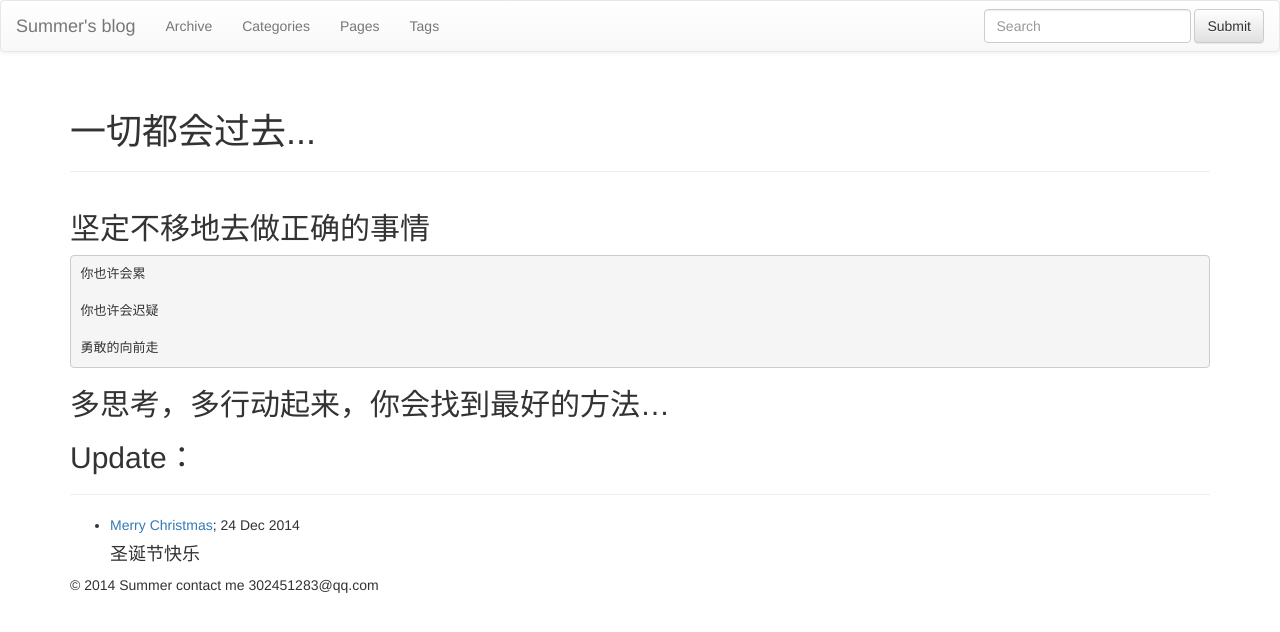
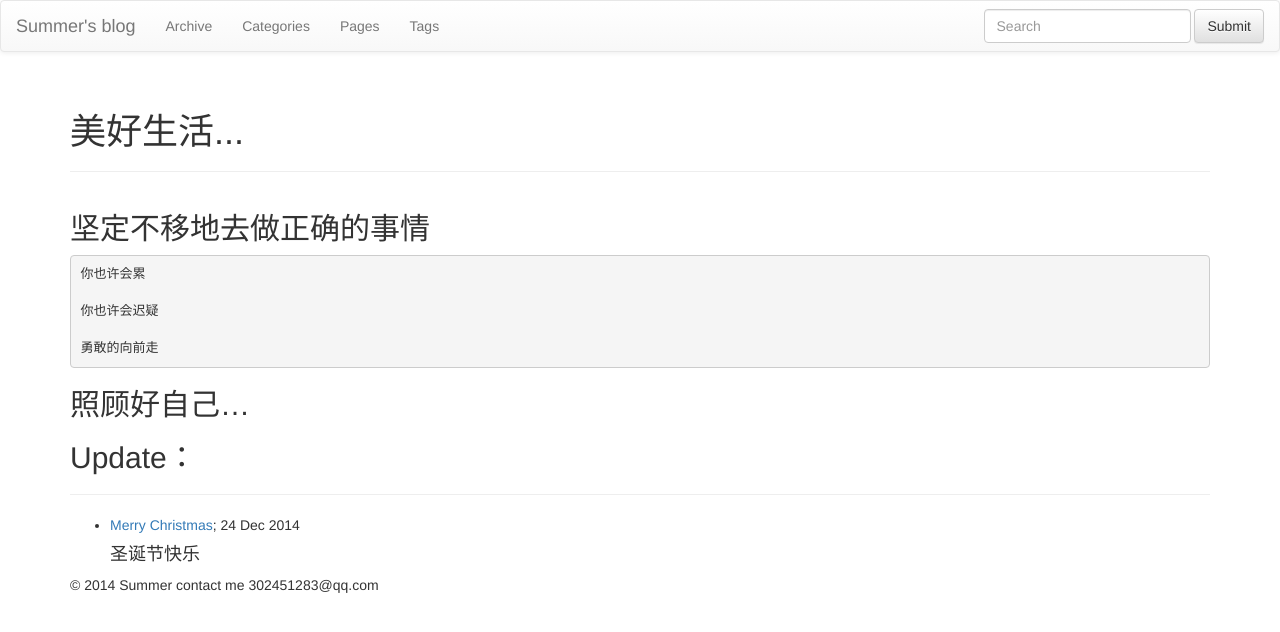
Before and after one commit to 302451283/302451283.github.com, a Jekyll site: the page built from index.md, in a window 1280 px wide. Shown: the top 632 px of the page. Built offline with Jekyll 4.4.1, drawn with Linux system fonts in a browser that asks for light colours; nearby versions of some CDN libraries; library files that are not in the unit come from our copies.

Commit message:
Wed Dec 24 20:53:48     2014

```diff
--- a/index.md
+++ b/index.md
@@ -1,6 +1,6 @@
 ---
 layout: page
-title: 一切都会过去...
+title: 美好生活...
 ---
 {% include JB/setup %}
 
@@ -15,7 +15,7 @@ title: 一切都会过去...
     勇敢的向前走
 
 
-## 多思考，多行动起来，你会找到最好的方法...
+## 照顾好自己...
 
 
 ##Update：
```
